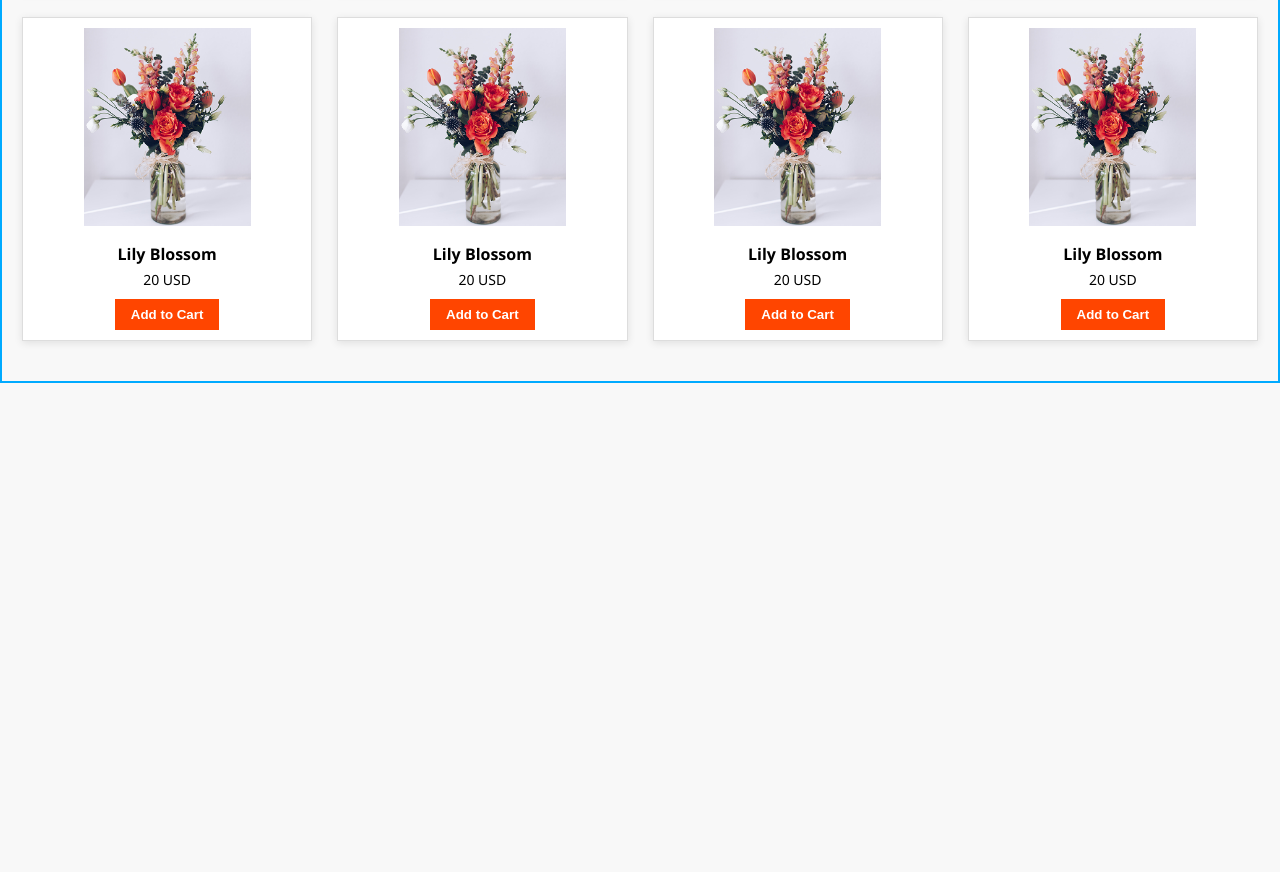
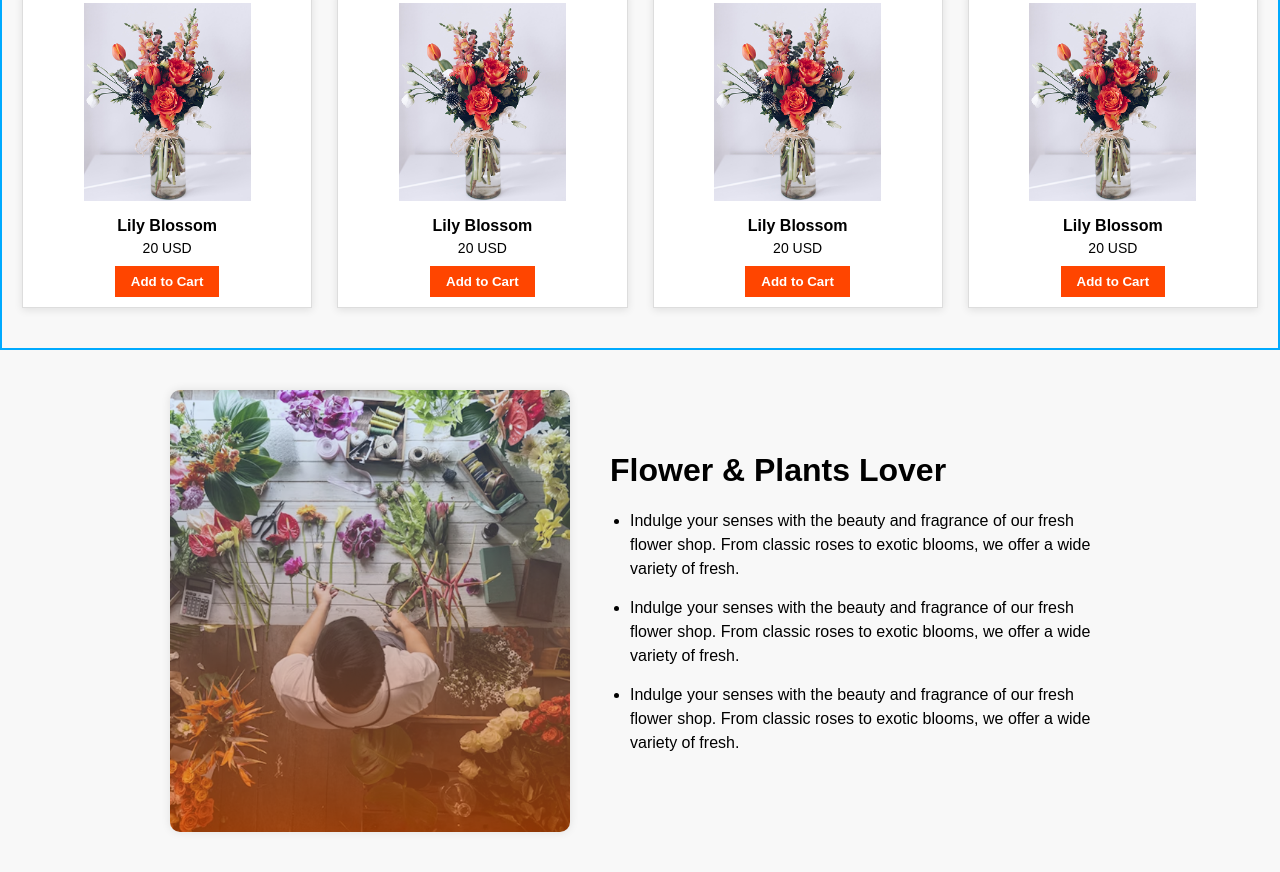
Before and after one commit to ramishaanan/flowermarket, a plain HTML site: page flower.html in a window 1280 px wide. Shown: the part 986-1858 px from the top of the page. Before the commit the page ends 1369 px from the top, so only its background shows below. Drawn offline with Linux system fonts and the light colour scheme.

Commit message:
added the plants lover section

```diff
--- a/flower.css
+++ b/flower.css
@@ -201,4 +201,61 @@ nav a:hover {
   .product-grid {
     grid-template-columns: repeat(2, 1fr);
   }
+}* {
+  box-sizing: border-box;
 }
+
+body {
+  font-family: Arial, sans-serif;
+  margin: 0;
+  padding: 0;
+}
+
+.section {
+  display: flex;
+  flex-direction: row;
+  align-items: center;
+  justify-content: center;
+  padding: 40px 20px;
+  gap: 40px;
+  flex-wrap: wrap;
+  background-color: #f8f8f8;
+}
+
+.section img {
+  width: 100%;
+  max-width: 400px;
+  border-radius: 10px;
+  box-shadow: 0 0 10px rgba(0, 0, 0, 0.1);
+}
+
+.content {
+  max-width: 500px;
+}
+
+.content h2 {
+  font-size: 32px;
+  margin-bottom: 20px;
+}
+
+.content ul {
+  list-style: disc;
+  padding-left: 20px;
+}
+
+.content li {
+  margin-bottom: 15px;
+  line-height: 1.5;
+}
+
+/* Responsive Design plants lover */
+@media (max-width: 768px) {
+  .section {
+    flex-direction: column;
+    align-items: flex-start;
+  }
+
+  .content {
+    text-align: left;
+  }
+}
--- a/flower.html
+++ b/flower.html
@@ -95,5 +95,17 @@
     </div>
   </div>
     </section>
+    <div class="section">
+    <img src="B12A02-Responsive-Flowers/assets/flower-store.png" alt="Flower arrangement" />
+
+    <div class="content">
+      <h2>Flower & Plants Lover</h2>
+      <ul>
+        <li>Indulge your senses with the beauty and fragrance of our fresh flower shop. From classic roses to exotic blooms, we offer a wide variety of fresh.</li>
+        <li>Indulge your senses with the beauty and fragrance of our fresh flower shop. From classic roses to exotic blooms, we offer a wide variety of fresh.</li>
+        <li>Indulge your senses with the beauty and fragrance of our fresh flower shop. From classic roses to exotic blooms, we offer a wide variety of fresh.</li>
+      </ul>
+    </div>
+  </div>
 </body>
 </html>
```
